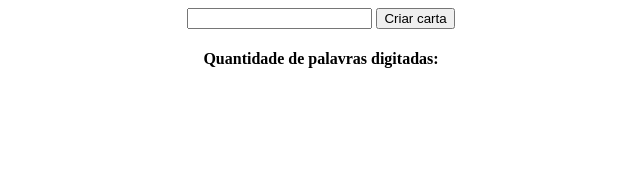
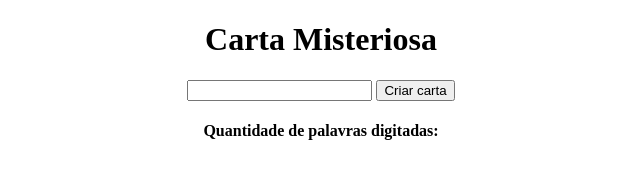
Before and after one commit to KleversonEller/project-mistery-letter, a website: page index.html in a window 1280 px wide. Shown: the whole page, without its empty margins (319-959 px from the left). Drawn offline with Linux system fonts and the light colour scheme.

Commit message:
Adicionando um titulo

```diff
--- a/index.html
+++ b/index.html
@@ -3,9 +3,12 @@
   <head>
     <meta charset="UTF-8" />
     <link rel="stylesheet" href="./style.css" />
-    <title>Document</title>
+    <title>Projeto Mistery Letter</title>
   </head>
   <body>
+    <header>
+      <h1>Carta Misteriosa</h1>
+    </header>
     <main>
       <section>
         <input type="text" id="carta-texto" />
```
